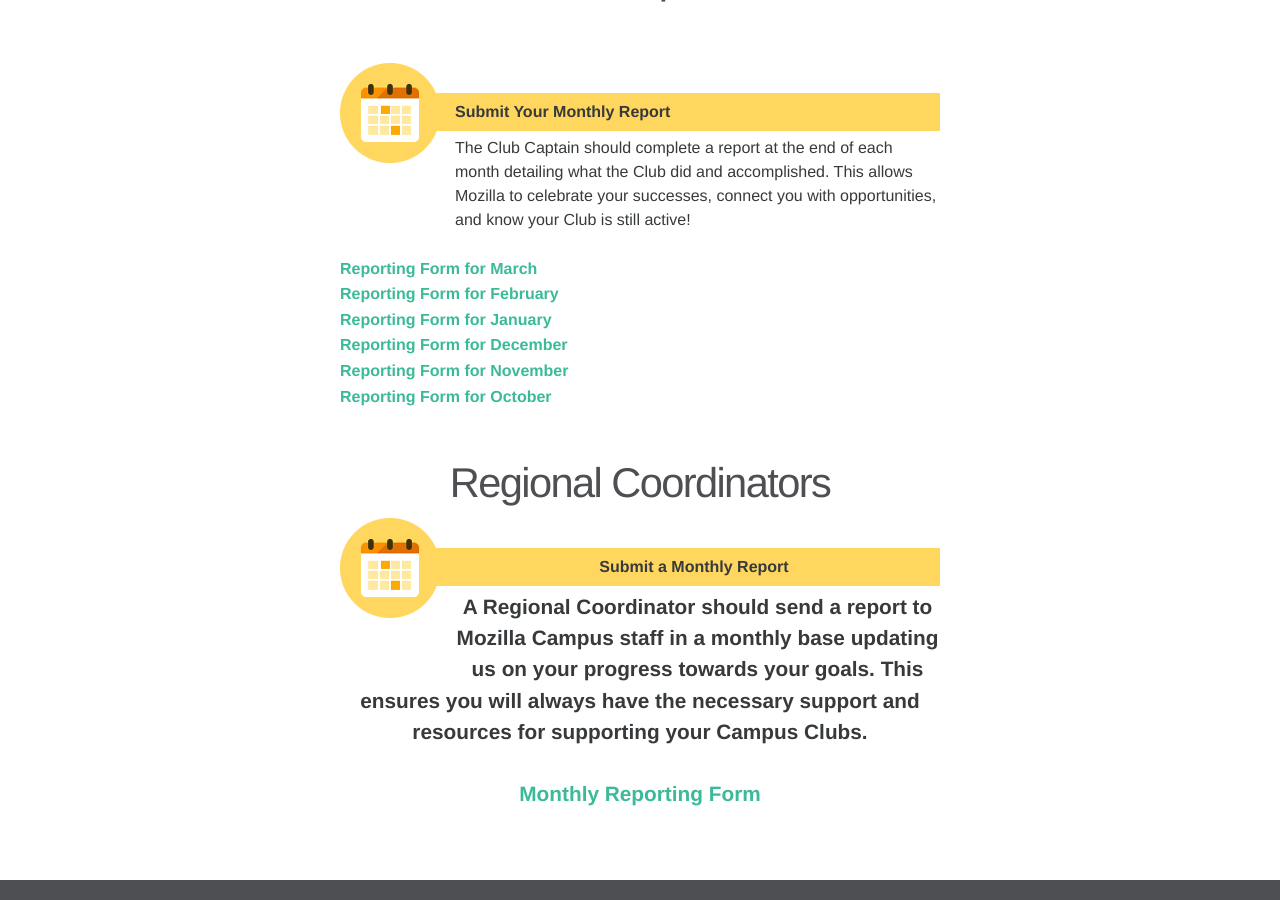
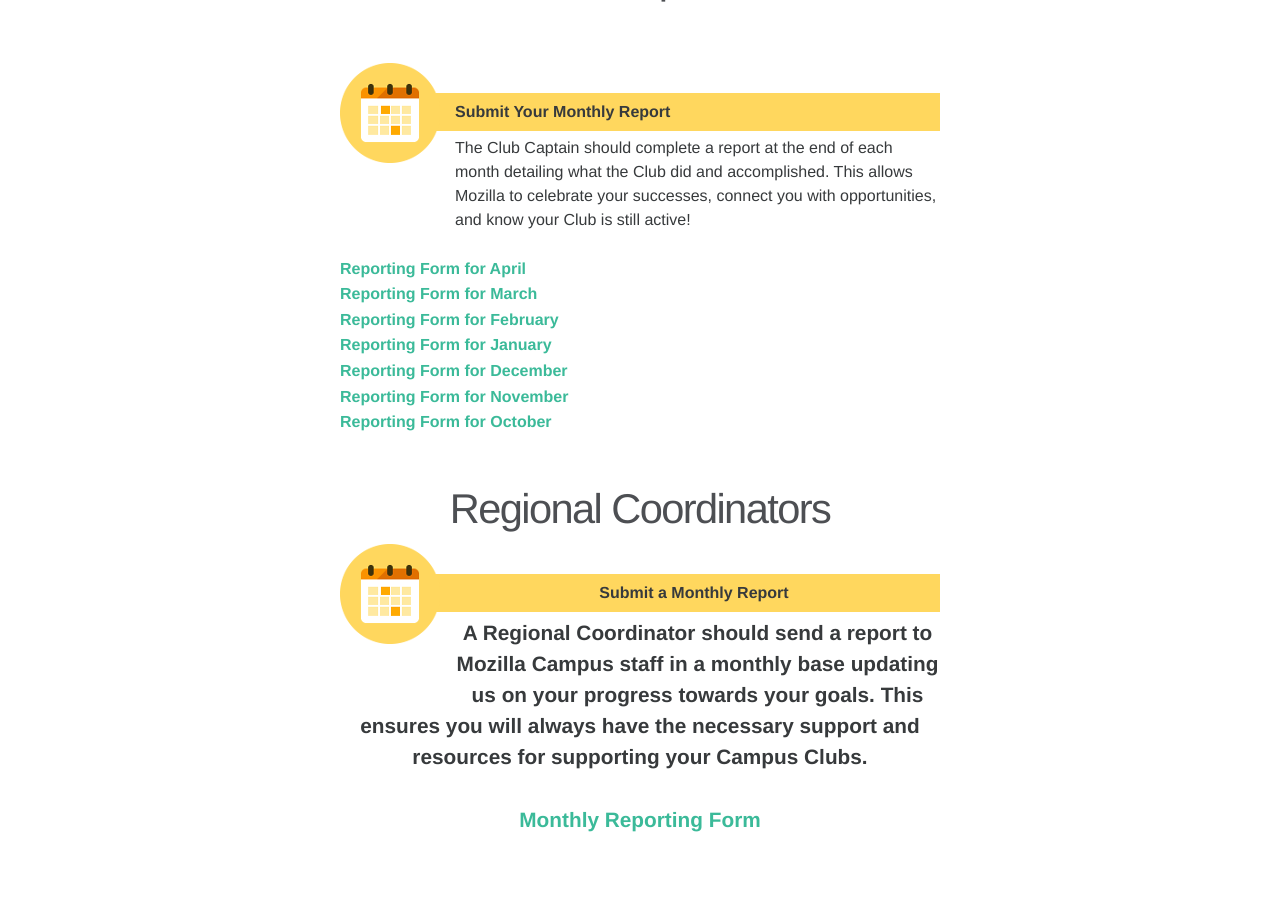
Before and after one commit to mozilla/mozilla-campus-clubs, a Jekyll site: the page built from _pages/report.md, in a window 1280 px wide and 900 px high, scrolled down 452 px. Built offline with Jekyll 4.4.1, drawn with Linux system fonts in a browser that asks for light colours; some web fonts are replaced.

Commit message:
Add April's reporting form

```diff
--- a/_pages/report.md
+++ b/_pages/report.md
@@ -18,6 +18,8 @@ ref: resources
   <span>
   The Club Captain should complete a report at the end of each month detailing what the Club did and accomplished. This allows Mozilla to celebrate your successes, connect you with opportunities, and know your Club is still active!
   <br>
+  <br>
+  <a href="https://docs.google.com/forms/d/e/1FAIpQLSeFcYjov5WuYSJ5qrSzQ_47Zso5kCijtby9OyvQV4yAnw-w-A/viewform">Reporting Form for April</a>
   <br>
   <a href="https://docs.google.com/a/mozilla.com/forms/d/e/1FAIpQLSc9pP1ZAZiQE9xuLPsB9FDxhbpNl_sIuqfTxct3i2rtYWC7NA/viewform">Reporting Form for March</a>
   <br>
```
